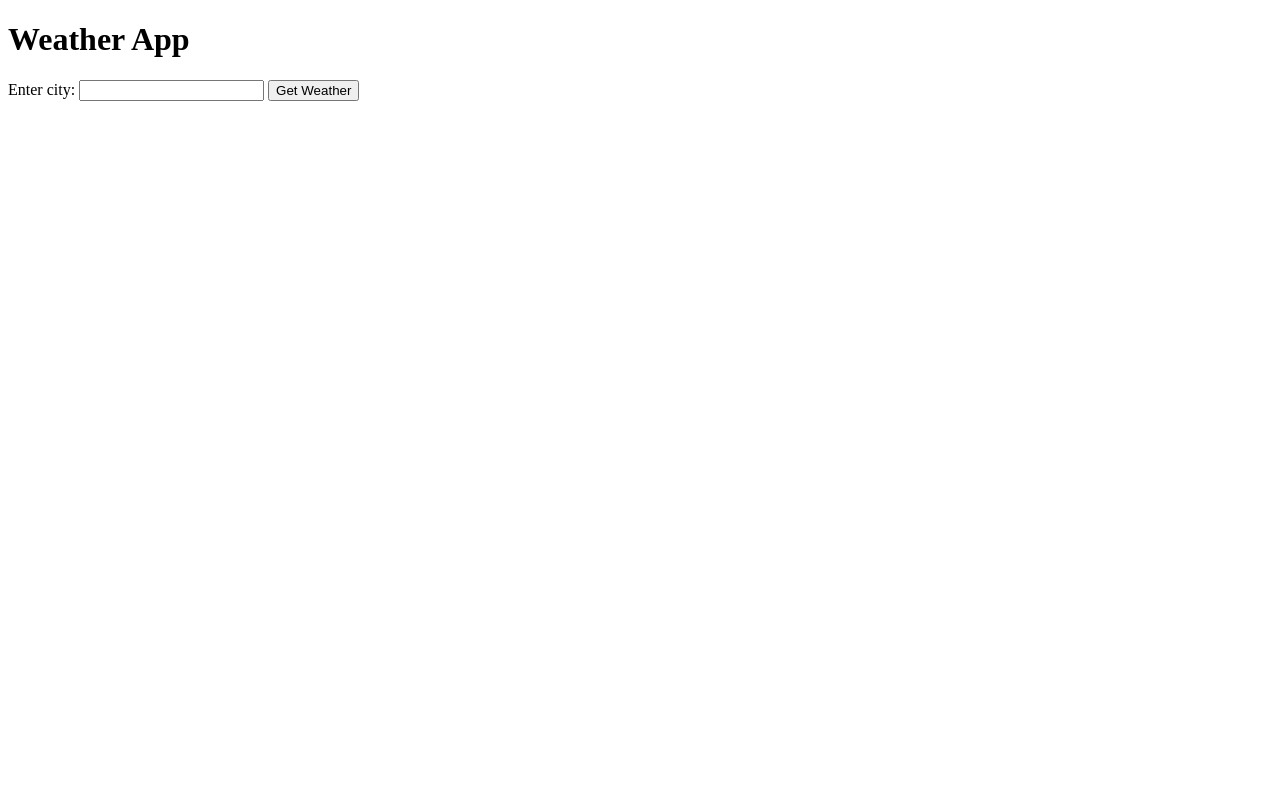
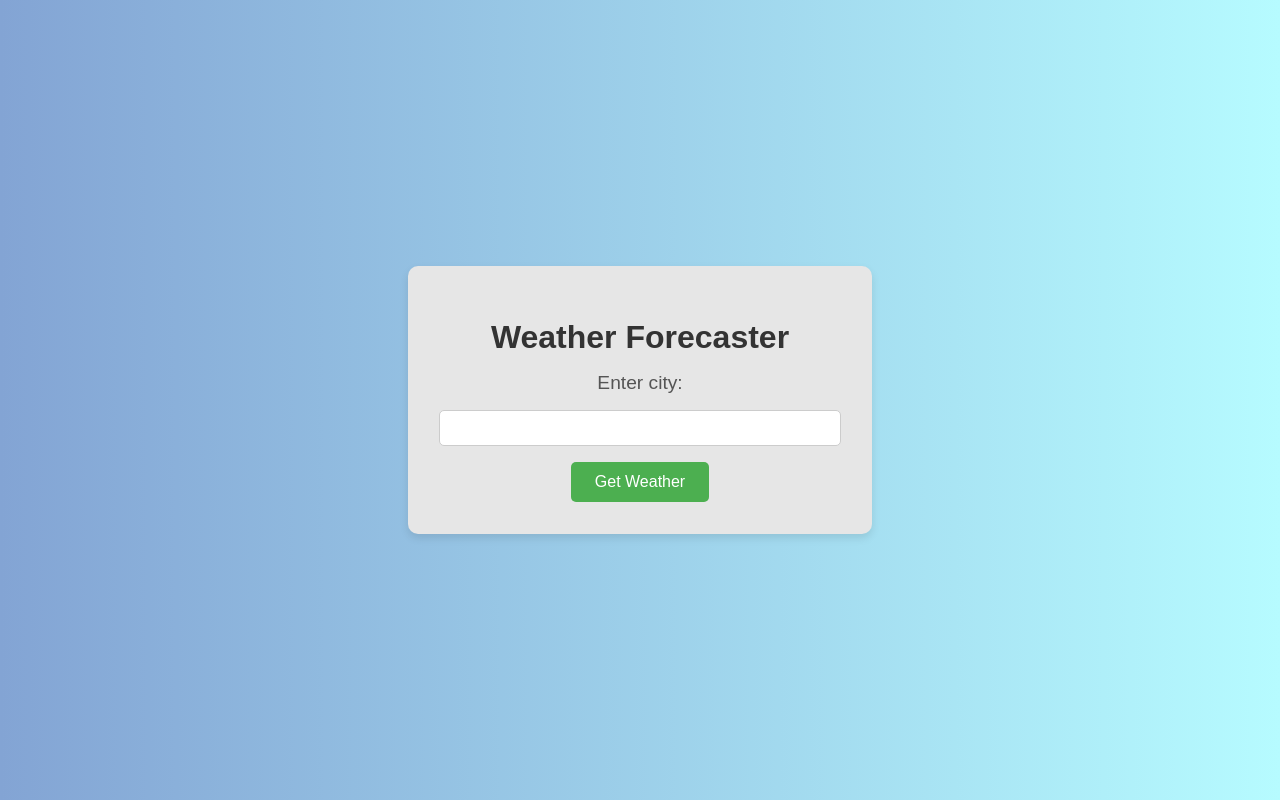
Before and after one commit to RaffertyAng/Weather_App, a Flask app: page / in a window 1280 px wide. Run offline with Flask 3, Linux system fonts and the light colour scheme.

Commit message:
- removed 'home' template - added styling in styles.css file to static folder

```diff
--- /dev/null
+++ b/static/styles.css
@@ -0,0 +1,75 @@
+body {
+    font-family: Arial, sans-serif;
+    background: linear-gradient(to right, #83a4d4, #b6fbff);
+    display: flex;
+    justify-content: center;
+    align-items: center;
+    height: 100vh;
+    margin: 0;
+}
+.container {
+    background-color: rgb(230, 230, 230);
+    padding: 2rem;
+    border-radius: 10px;
+    box-shadow: 0 4px 8px rgba(0, 0, 0, 0.1);
+    text-align: center;
+    width: 100%;
+    max-width: 400px;
+    display: flex;
+    flex-direction: column;
+    align-items: center;
+}
+h1 {
+    color: #333;
+    margin-bottom: 1rem;
+}
+form {
+    display: flex;
+    flex-direction: column;
+    width: 100%;
+    align-items: center;
+}
+label {
+    font-size: 1.2rem;
+    color: #555;
+    margin-bottom: 0.5rem;
+}
+input[type="text"] {
+    padding: 0.5rem;
+    width: calc(100% - 1rem);
+    margin: 0.5rem 0;
+    border: 1px solid #ccc;
+    border-radius: 5px;
+    font-size: 1rem;
+}
+button {
+    padding: 0.7rem 1.5rem;
+    border: none;
+    background-color: #4CAF50;
+    color: white;
+    font-size: 1rem;
+    border-radius: 5px;
+    cursor: pointer;
+    transition: background-color 0.3s;
+    margin-top: 0.5rem;
+}
+button:hover {
+    background-color: #45a049;
+}
+.error {
+    color: red;
+    margin: 1rem 0;
+}
+.weather-info {
+    margin-top: 2rem;
+    display: flex;
+    flex-direction: column;
+    align-items: center;
+}
+.weather-info h2 {
+    color: #333;
+}
+.weather-info p {
+    font-size: 1.5rem;
+    color: #555;
+}
--- a/templates/weather.html
+++ b/templates/weather.html
@@ -3,10 +3,12 @@
 <head>
     <meta charset="UTF-8">
     <meta name="viewport" content="width=device-width, initial-scale=1.0">
-    <title>Weather</title>
+    <title>Weather App</title>
+    <link rel="stylesheet" href="{{ url_for('static', filename='styles.css') }}">
 </head>
 <body>
-    <h1>Weather App</h1>
+    <div class="container">
+        <h1>Weather Forecaster</h1>
         <form action="/" method="POST">
             <label for="newCity">Enter city:</label>
             <input type="text" id="newCity" name="newCity" required>
@@ -14,11 +16,14 @@
         </form>
 
         {% if error %}
-        <p style="color:red;">{{ error }}</p>
+            <p class="error">{{ error }}</p>
         {% elif city %}
-        <h2>Weather in {{ city }}</h2>
+            <div class="weather-info">
+                <h2>Weather in {{ city }}:</h2>
                 <p>{{ weather }}</p>
                 <p>{{ temp }} °C</p>
+            </div>
         {% endif %}
+    </div>
 </body>
 </html>
```
Also changed, not shown: templates/home.html (added). Lines whose indentation alone changed are shown as unchanged.
